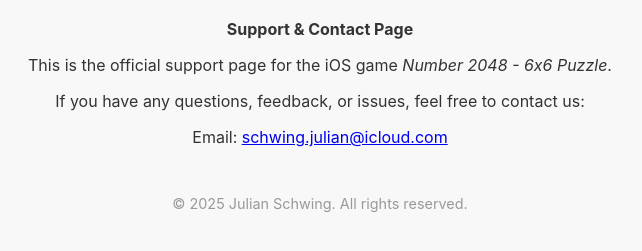
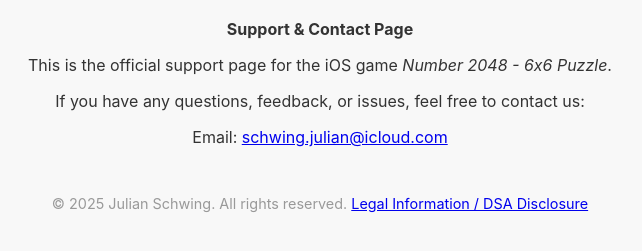
Before and after one commit to schwingjulian/number-2048-support, a plain HTML site: page index.html in a window 1280 px wide. Shown: the part 95-346 px from the top of the page, without its empty margins (320-962 px from the left). Drawn offline with Linux system fonts and the light colour scheme.

Commit message:
Update index.html with Imprint Link

```diff
--- a/index.html
+++ b/index.html
@@ -37,6 +37,7 @@
         <p>Email: <a href="mailto:schwing.julian@icloud.com">schwing.julian@icloud.com</a></p>
         <footer>
             &copy; 2025 Julian Schwing. All rights reserved.
+             <a href="imprint.html">Legal Information / DSA Disclosure</a>
         </footer>
     </div>
 </body>
```
